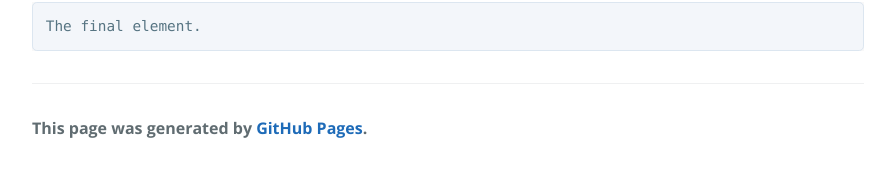
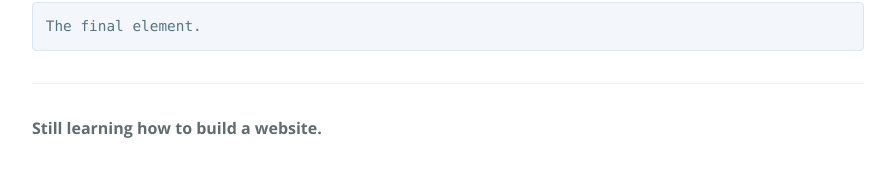
Before and after one commit to likeflames/likeflames.github.io, a Jekyll site: the page built from index.md, in a window 1280 px wide and 900 px high, scrolled down 3144 px. Shown: the part 728-897 px from the top of the window, without its empty margins (192-1087 px from the left). Built offline with Jekyll 4.4.1, drawn with Linux system fonts in a browser that asks for light colours.

Commit message:
Update default.html

```diff
--- a/_layouts/default.html
+++ b/_layouts/default.html
@@ -32,10 +32,7 @@
       {{ content }}
 
       <footer class="site-footer">
-        {% if site.github.is_project_page %}
-          <span class="site-footer-owner"><a href="{{ site.github.repository_url }}">{{ site.github.repository_name }}</a> is maintained by <a href="{{ site.github.owner_url }}">{{ site.github.owner_name }}</a>.</span>
-        {% endif %}
-        <span class="site-footer-owner">This page was generated by <a href="https://pages.github.com">GitHub Pages</a>.</span>
+        <span class="site-footer-owner">Still learning how to build a website.</span>
       </footer>
     </main>
   </body>
```
